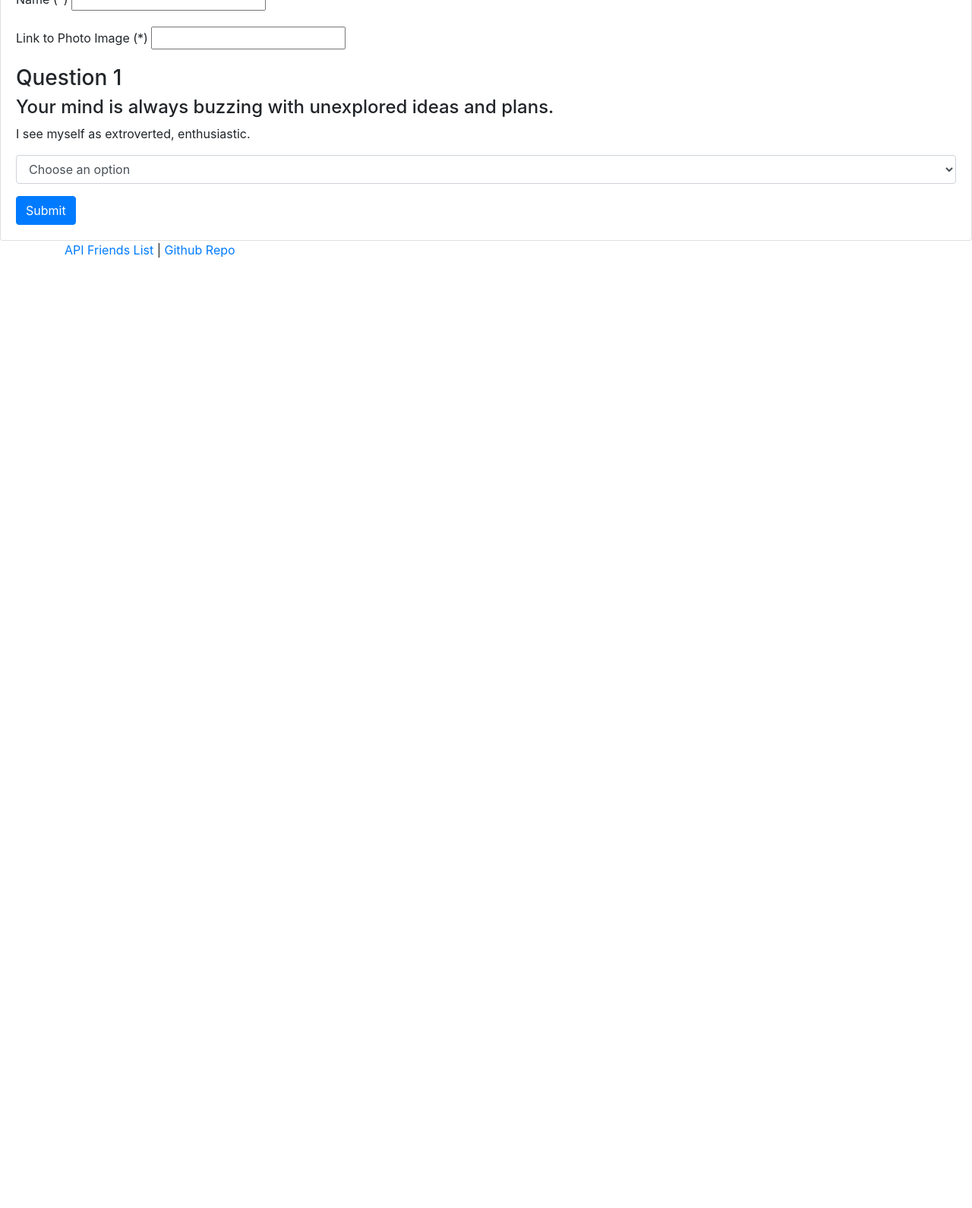
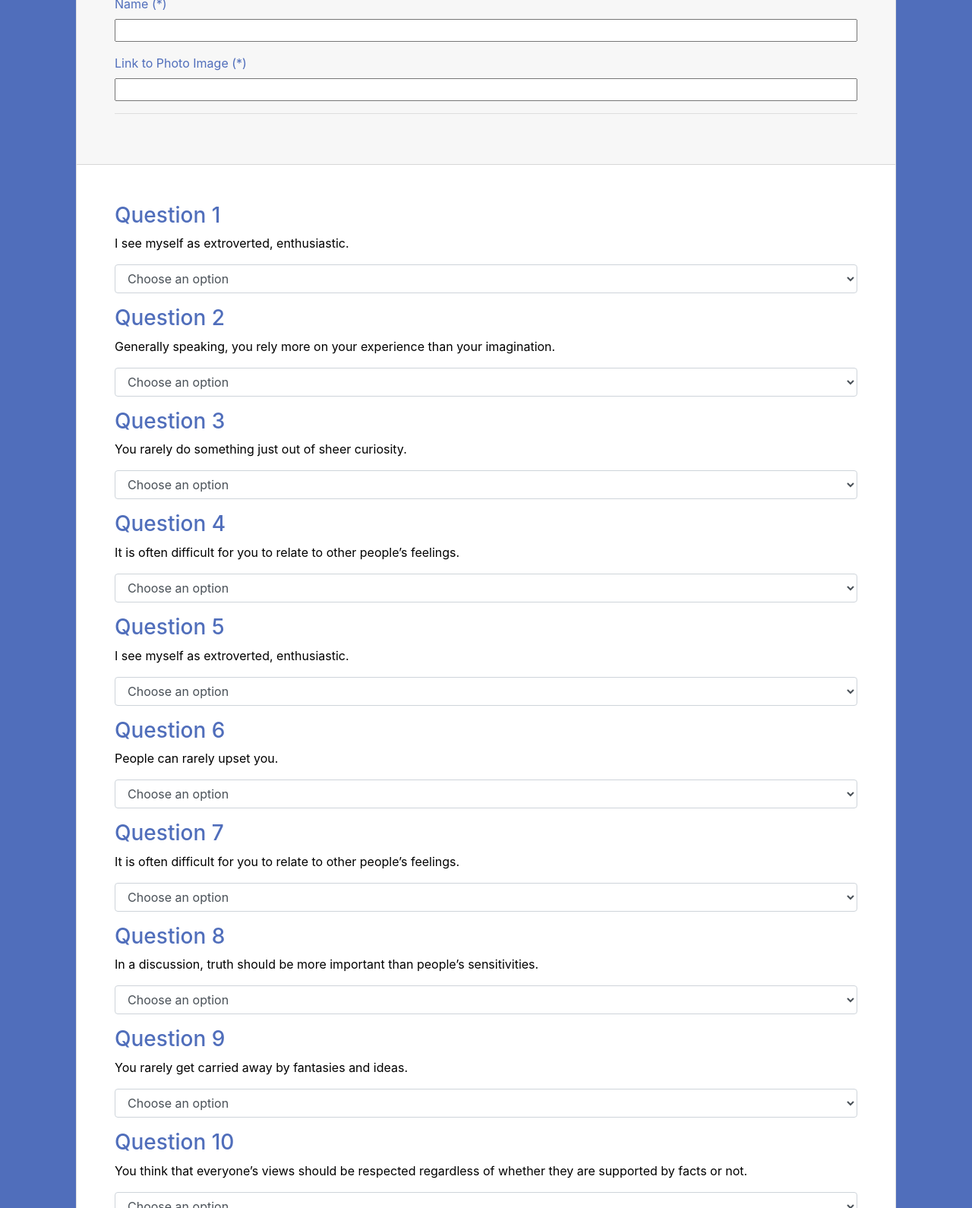
Before and after one commit to kellidragon/Friend-Finder, a website: page app/public/survey.html in a window 1280 px wide. Shown: the part 368-1958 px from the top of the page at 76% size. Before the commit the page ends 800 px from the top, so only its background shows below. Drawn offline with nearby package versions, Linux system fonts and the light colour scheme.

Commit message:
app completed - need to fix modal pop up

```diff
--- a/app/public/survey.html
+++ b/app/public/survey.html
@@ -13,41 +13,44 @@
 
 </head>
 
-<body>
+<body style="background-color: #506ebb; color: white;">
 
-    <div class="container">
+    <div class="container" style="margin-top: 5%;">
 
-        <div class="jumbotron">
         <h1 class="text-center">
-                <span class="fa fa-fire"></span>Survey Questions</h1>
-            <hr>
+            <span class="fa fa-facebook"> </span> Survey</h1>
+
+        <div class="homeNav" style="margin-left: 48%">
             <a href="/">
-                <button class="btn btn-lg btn-default">
+                <button class="btn btn-lg btn-outline-light" style="margin: 0 auto">
                     <span class="fa fa-home"></span>
                 </button>
             </a>
         </div>
     </div>
+    </div>
     <div class="row">
         <div class="col-lg-12">
             <!-- Reservation Page -->
-            <div class="card">
-                <div class="card-body">
+            <div class="card" style="margin: 100px">
+                <div class="card-header" style="padding: 50px" >
                     <form role="form">
+                        <div class="form-group" style="color: #506ebb;">
+                            <h3 style="text-align:center">ABOUT YOU</h3>
+                            <label for="user-name">Name (*)</label>
+                            <input type="text" class="valid" id="name" required style="width: 100%;">
+                        </div>
+                        <div class="form-group" style="color: #506ebb;">
+                            <label for="user-photo">Link to Photo Image (*)</label>
+                            <input type="text" class="valid" id="userPhoto" style="width: 100%;">
+                        </div>
+                        <hr>
+                </div>
+                <div class="card-body" style="padding: 50px">
                     <div class="form-group">
-                            <h3>ABOUT YOU</h3>
-                            <label for="user-name">Name (*)</label>
-                            <input type="text" class="valid" id="name" required>
-                        </div>
-                        <div class="form-group">
-                            <label for="user-photo">Link to Photo Image (*)</label>
-                            <input type="text" class="valid" id="userPhoto">
-                        </div>
+                        <h3 style="color: #506ebb;">Question 1</h3>
 
-                        <div class="form-group">
-                            <h3>Question 1</h3>
-                            <h4>Your mind is always buzzing with unexplored ideas and plans.</h4>
-                            <p>I see myself as extroverted, enthusiastic.</p>
+                        <p style="color: black;">I see myself as extroverted, enthusiastic.</p>
                         <select data-placeholder="" class="form-control" id="q1">
                             <option value="">Choose an option</option>
                             <option value="1">1 (Strongly Disagree)</option>
@@ -58,10 +61,11 @@
                         </select>
                     </div>
 
-                        <!-- <div class="form-group">
-                            <h3>Question 2</h3>
-                            <h4>Your mind is always buzzing with unexplored ideas and plans.</h4>
-                            <p>I see myself as extroverted, enthusiastic.</p>
+                    <div class="form-group">
+                        <h3 style="color: #506ebb;">Question 2</h3>
+
+                        <p style="color: black;">Generally speaking, you rely more on your experience than your
+                            imagination.</p>
                         <select data-placeholder="" class="form-control" id="q2">
                             <option value="">Choose an option</option>
                             <option value="1">1 (Strongly Disagree)</option>
@@ -72,9 +76,9 @@
                         </select>
                     </div>
                     <div class="form-group">
-                            <h3>Question 3</h3>
-                            <h4>Your mind is always buzzing with unexplored ideas and plans.</h4>
-                            <p>I see myself as extroverted, enthusiastic.</p>
+                        <h3 style="color: #506ebb;">Question 3</h3>
+
+                        <p style="color: black;">You rarely do something just out of sheer curiosity.</p>
                         <select data-placeholder="" class="form-control" id="q3">
                             <option value="">Choose an option</option>
                             <option value="1">1 (Strongly Disagree)</option>
@@ -85,9 +89,9 @@
                         </select>
                     </div>
                     <div class="form-group">
-                            <h3>Question 4</h3>
-                            <h4>Your mind is always buzzing with unexplored ideas and plans.</h4>
-                            <p>I see myself as extroverted, enthusiastic.</p>
+                        <h3 style="color: #506ebb;">Question 4</h3>
+
+                        <p style="color: black;">It is often difficult for you to relate to other people’s feelings.</p>
                         <select data-placeholder="" class="form-control" id="q4">
                             <option value="">Choose an option</option>
                             <option value="1">1 (Strongly Disagree)</option>
@@ -98,9 +102,9 @@
                         </select>
                     </div>
                     <div class="form-group">
-                            <h3>Question 5</h3>
-                            <h4>Your mind is always buzzing with unexplored ideas and plans.</h4>
-                            <p>I see myself as extroverted, enthusiastic.</p>
+                        <h3 style="color: #506ebb;">Question 5</h3>
+
+                        <p style="color: black;">I see myself as extroverted, enthusiastic.</p>
                         <select data-placeholder="" class="form-control" id="q5">
                             <option value="">Choose an option</option>
                             <option value="1">1 (Strongly Disagree)</option>
@@ -111,9 +115,9 @@
                         </select>
                     </div>
                     <div class="form-group">
-                            <h3>Question 6</h3>
-                            <h4>Your mind is always buzzing with unexplored ideas and plans.</h4>
-                            <p>I see myself as extroverted, enthusiastic.</p>
+                        <h3 style="color: #506ebb;">Question 6</h3>
+
+                        <p style="color: black;">People can rarely upset you.</p>
                         <select data-placeholder="" class="form-control" id="q6">
                             <option value="">Choose an option</option>
                             <option value="1">1 (Strongly Disagree)</option>
@@ -124,9 +128,9 @@
                         </select>
                     </div>
                     <div class="form-group">
-                            <h3>Question 7</h3>
-                            <h4>Your mind is always buzzing with unexplored ideas and plans.</h4>
-                            <p>I see myself as extroverted, enthusiastic.</p>
+                        <h3 style="color: #506ebb;">Question 7</h3>
+
+                        <p style="color: black;">It is often difficult for you to relate to other people’s feelings.</p>
                         <select data-placeholder="" class="form-control" id="q7">
                             <option value="">Choose an option</option>
                             <option value="1">1 (Strongly Disagree)</option>
@@ -137,9 +141,10 @@
                         </select>
                     </div>
                     <div class="form-group">
-                            <h3>Question 8</h3>
-                            <h4>Your mind is always buzzing with unexplored ideas and plans.</h4>
-                            <p>I see myself as extroverted, enthusiastic.</p>
+                        <h3 style="color: #506ebb;">Question 8</h3>
+
+                        <p style="color: black;">In a discussion, truth should be more important than people’s
+                            sensitivities.</p>
                         <select data-placeholder="" class="form-control" id="q8">
                             <option value="">Choose an option</option>
                             <option value="1">1 (Strongly Disagree)</option>
@@ -150,9 +155,9 @@
                         </select>
                     </div>
                     <div class="form-group">
-                            <h3>Question 9</h3>
-                            <h4>Your mind is always buzzing with unexplored ideas and plans.</h4>
-                            <p>I see myself as extroverted, enthusiastic.</p>
+                        <h3 style="color: #506ebb;">Question 9</h3>
+
+                        <p style="color: black;">You rarely get carried away by fantasies and ideas.</p>
                         <select data-placeholder="" class="form-control" id="q9">
                             <option value="">Choose an option</option>
                             <option value="1">1 (Strongly Disagree)</option>
@@ -164,9 +169,10 @@
                     </div>
 
                     <div class="form-group">
-                            <h3>Question 10</h3>
-                            <h4>Your mind is always buzzing with unexplored ideas and plans.</h4>
-                            <p>I see myself as extroverted, enthusiastic.</p>
+                        <h3 style="color: #506ebb;">Question 10</h3>
+
+                        <p style="color: black;">You think that everyone’s views should be respected regardless of
+                            whether they are supported by facts or not.</p>
                         <select data-placeholder="" class="form-control" id="q10">
                             <option value="">Choose an option</option>
                             <option value="1">1 (Strongly Disagree)</option>
@@ -175,10 +181,12 @@
                             <option value="4">4</option>
                             <option value="5">5 (Strongly Agree)</option>
                         </select>
-                        </div> -->
+                    </div>
 
-                        <button type="submit"  data-toggle="modal" class="btn btn-primary submit">Submit</button>
+                    <button type="submit" data-target="#exampleModalCenter" data-toggle="modal"
+                        class="btn btn-primary submit">Submit</button>
                     </form>
+                </div>
             </div>
         </div>
     </div>
@@ -188,40 +196,40 @@
 
     <!-- Button trigger modal -->
     <!-- Modal -->
-      <div class="modal fade" id="exampleModalCenter" tabindex="-1" role="dialog" aria-labelledby="exampleModalCenterTitle" aria-hidden="true">
+    <div class="modal fade" id="exampleModalCenter" tabindex="-1" role="dialog"
+        aria-labelledby="exampleModalCenterTitle" aria-hidden="true">
         <div class="modal-dialog modal-dialog-centered" role="document">
             <div class="modal-content">
                 <div class="modal-header">
-              <h5 class="modal-title" id="exampleModalCenterTitle">Hello, BFF! Meet your new best friend:</h5>
+                    <h5 class="modal-title" id="exampleModalCenterTitle" style="color: black; text-align: center;">Congrats! Meet
+                        your new best friend:</h5>
                     <button type="button" class="close" data-dismiss="modal" aria-label="Close">
                         <span aria-hidden="true">&times;</span>
                     </button>
                 </div>
-            <div class="modal-body">
+                <div class="modal-body" style="margin: 0 auto;">
+                    <h2 style="color: Orange; text-align: center;" id="matchName">
+                        </h5>
                         <img id="matchPic" src="" alt="No Image" width=250px>
-                    <h5 id="matchName"></h5>
+
                 </div>
                 <div class="modal-footer">
                     <button type="button" class="btn btn-secondary" data-dismiss="modal">Close</button>
-              <button type="button" class="btn btn-primary">Save changes</button>
                 </div>
             </div>
         </div>
     </div>
 
 
-    <footer class="footer">
+    <footer class="footer" style="margin-top: 30px; bottom: 0; width: 100%; height: 50px; background-color: white">
         <div class="container">
-            <p>
-                <a href="/api/friends">API Friends List</a> |
-                <a href="https://github.com/kellidragon/Friend-Finder" target='_blank'>Github Repo</a>
+            <p class="text-center" style="padding-top: 15px"><a href="/api/friends">API Friend List</a> | <a
+                    href="https://github.com/kellidragon/Friend-Finder" target="_blank">Github Repo</a>
         </div>
     </footer>
 
     </div>
-    <!-- <script src="https://code.jquery.com/jquery-3.3.1.slim.min.js" integrity="sha384-q8i/X+965DzO0rT7abK41JStQIAqVgRVzpbzo5smXKp4YfRvH+8abtTE1Pi6jizo" crossorigin="anonymous"></script>
-    <script src="https://cdnjs.cloudflare.com/ajax/libs/popper.js/1.14.3/umd/popper.min.js" integrity="sha384-ZMP7rVo3mIykV+2+9J3UJ46jBk0WLaUAdn689aCwoqbBJiSnjAK/l8WvCWPIPm49" crossorigin="anonymous"></script>
-    <script src="https://stackpath.bootstrapcdn.com/bootstrap/4.1.3/js/bootstrap.min.js" integrity="sha384-ChfqqxuZUCnJSK3+MXmPNIyE6ZbWh2IMqE241rYiqJxyMiZ6OW/JmZQ5stwEULTy" crossorigin="anonymous"></script> -->
+
 </body>
 
 </html>
@@ -229,20 +237,22 @@
 
 <script type="text/javascript">
 
-    $(".submit").on("click", function(event) {
+    $(".submit").on("click", function (event) {
 
 
         event.preventDefault();
         function validateForm() {
             var isValid = true;
-            $('.valid').each(function() {
-                if ($(this).val() === ''){
+            $('.valid').each(function () {
+                if ($(this).val() === '') {
                     isValid = false;
+
                 }
             });
-            $('.form-control').each(function() {
-                if ($(this).val() === ""){
+            $('.form-control').each(function () {
+                if ($(this).val() === "") {
                     isValid = false;
+
                 }
             });
             return isValid;
@@ -267,7 +277,7 @@
                 ]
             };
 
-            $.post("/api/friends", newFriend, function(data) {
+            $.post("/api/friends", newFriend, function (data) {
                 $("#matchName").text(data.name);
                 $("#matchPic").attr("src", data.customerPhoto);
             });
```
Also changed, not shown: app/public/home.html (+14 -12 lines), app/public/images/fflo.png (added), app/public/images/fflogo.png (added). Lines whose indentation alone changed are shown as unchanged.
